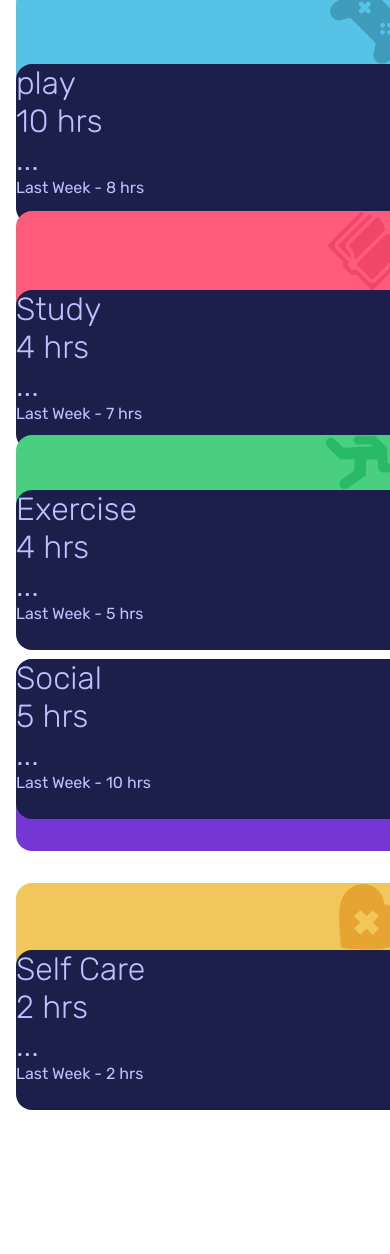
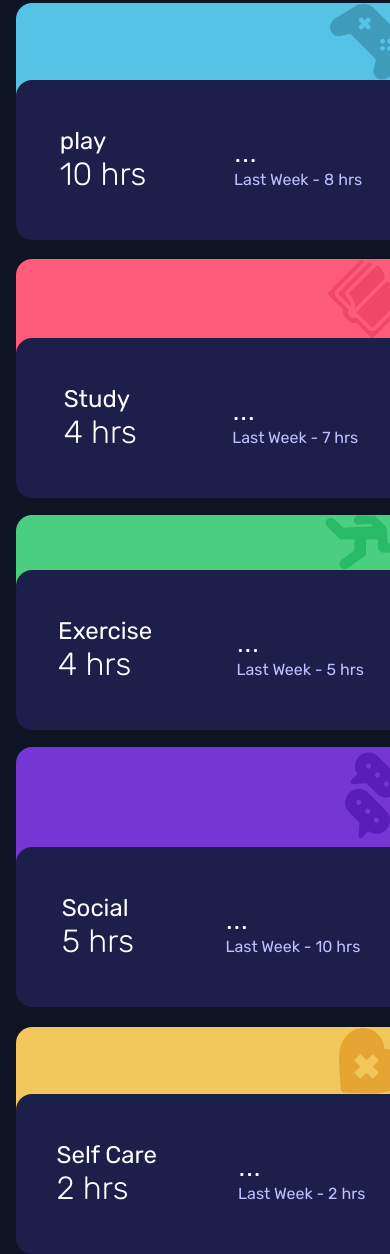
Before and after one commit to Lovely1608/Time-tracking-dashboard, a plain HTML site: page index.html in a window 390 px wide. Shown: the part 525-1779 px from the top of the page. Before the commit the page ends 1635 px from the top, so only its background shows below. Drawn offline with Linux system fonts and the light colour scheme.

Commit message:
Updated css file with mobile design

```diff
--- a/index.html
+++ b/index.html
@@ -33,13 +33,13 @@
             </div>
             <div class="content-box">
               <div class="left-side">
-                <h1>Work</h1>
+                <h2>Work</h2>
                 <h1 class="current">32hrs</h1>
+              </div>
                 <div class="right-side">
                   <h1>...</h1>
                   <p class="previous">Last Week - 36hrs</h1>
                 </div>
-              </div>
             </div>
           </div>
 
@@ -49,13 +49,13 @@
             </div>
             <div class="content-box">
               <div class="left-side">
-                <h1>play</h1>
+                <h2>play</h2>
                 <h1 class="current">10hrs</h1>
+              </div>
                 <div class="right-side">
                   <h1>...</h1>
                   <p class="previous">Last Week - 8hrs</h1>
                 </div>
-              </div>
             </div>
           </div>
 
@@ -65,13 +65,13 @@
             </div>
             <div class="content-box">
               <div class="left-side">
-                <h1>Study</h1>
+                <h2>Study</h2>
                 <h1 class="current">4hrs</h1>
+              </div>
                 <div class="right-side">
                   <h1>...</h1>
                   <p class="previous">Last Week - 7hrs</h1>
                 </div>
-              </div>
             </div>
           </div>
 
@@ -81,29 +81,29 @@
             </div>
             <div class="content-box">
               <div class="left-side">
-                <h1>Exercise</h1>
+                <h2>Exercise</h2>
                 <h1 class="current">4hrs</h1>
+              </div>
                 <div class="right-side">
                   <h1>...</h1>
                   <p class="previous">Last Week - 5hrs</h1>
                 </div>
-              </div>
             </div>
           </div>
 
           <div class="box5">
              <div class="body-image">
-              <img src="images/icon-social.svgi" alt="">
+              <img src="images/icon-social.svg" alt="">
             </div>
             <div class="content-box">
               <div class="left-side">
-                <h1>Social</h1>
+                <h2>Social</h2>
                 <h1 class="current">5hrs</h1>
+              </div>
                 <div class="right-side">
                   <h1>...</h1>
                   <p class="previous">Last Week - 10hrs</h1>
                 </div>
-              </div>
             </div>
           </div>
 
@@ -113,13 +113,13 @@
             </div>
             <div class="content-box">
               <div class="left-side">
-                <h1>Self Care</h1>
+                <h2>Self Care</h2>
                 <h1 class="current">2hrs</h1>
+              </div>
                 <div class="right-side">
                   <h1>...</h1>
                   <p class="previous">Last Week - 2hrs</h1>
                 </div>
-              </div>
             </div>
           </div>
         </div>
--- a/style.css
+++ b/style.css
@@ -36,6 +36,7 @@ body {
   align-items: center;
   padding: 1rem;
   color: var(--Navy200);
+  background-color: var(--Navy950);
 }
 
 .main-container {
@@ -102,29 +103,34 @@ body {
 .box6 {
   width: 100vw;
   height: 12rem;
-  margin-top: 2rem;
+  margin-top: 1rem;
   background-color: var(--Orange300);
   border-radius: 1rem;
 }
 
 .box2 {
   background-color: var(--Blue300);
+  margin-top: 4rem;
 }
 
 .box3 {
   background-color: var(--Pink400);
+  margin-top: 4rem;
 }
 
 .box4 {
-  background-color: var(--Green400);
+  backgroUnd-color: var(--Green400);
+  margin-top: 4rem;
 }
 
 .box5 {
   background-color: var(--Purple700);
+  margin-top: 2.5rem;
 }
 
 .box6 {
   background-color: var(--Yellow300);
+  margin-top: 5.5rem;
 }
 
 .content-box {
@@ -132,13 +138,23 @@ body {
   height: 10rem;
   background-color: var(--Navy900);
   border-radius: 1rem;
+
+    display: flex;
+    justify-content: space-around;
+    align-items: center;
 }
 
 .content-box h1 {
   font-weight: 100;
+  color: white;
 }
 
 .body-image {
   display: flex;
   justify-content: end;
 }
+
+.content-box h2{
+  font-weight: 400;
+  color: white;
+}
```
